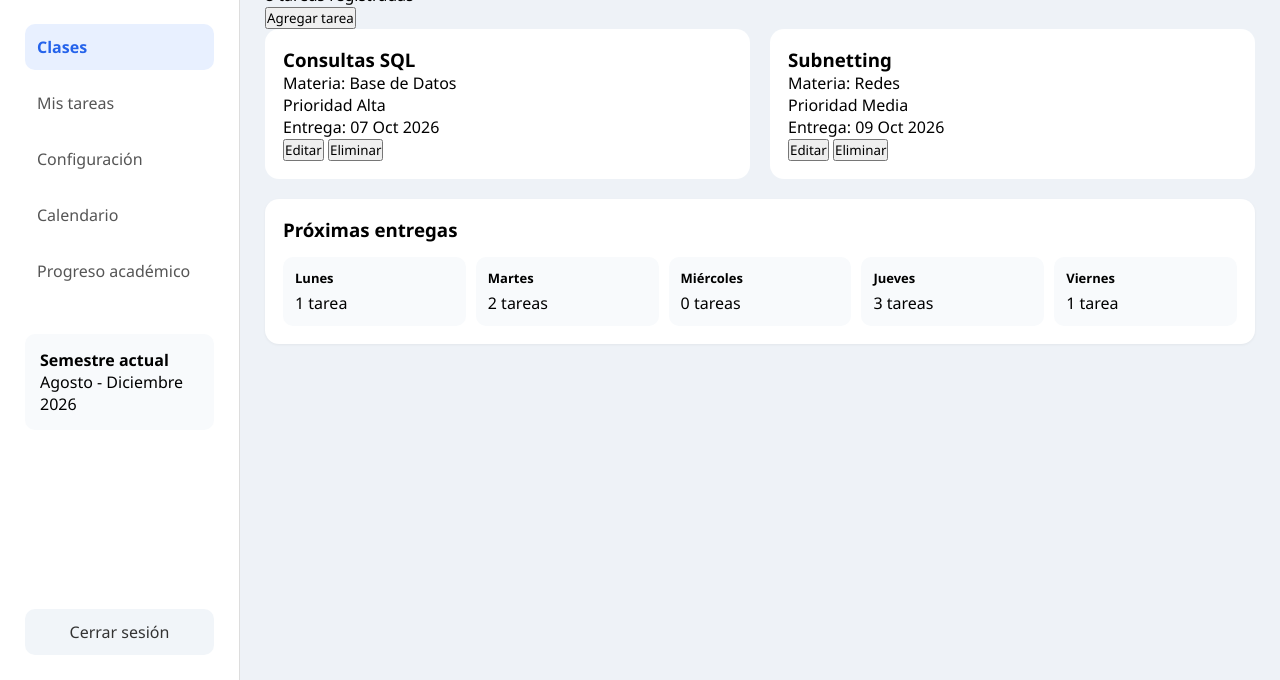
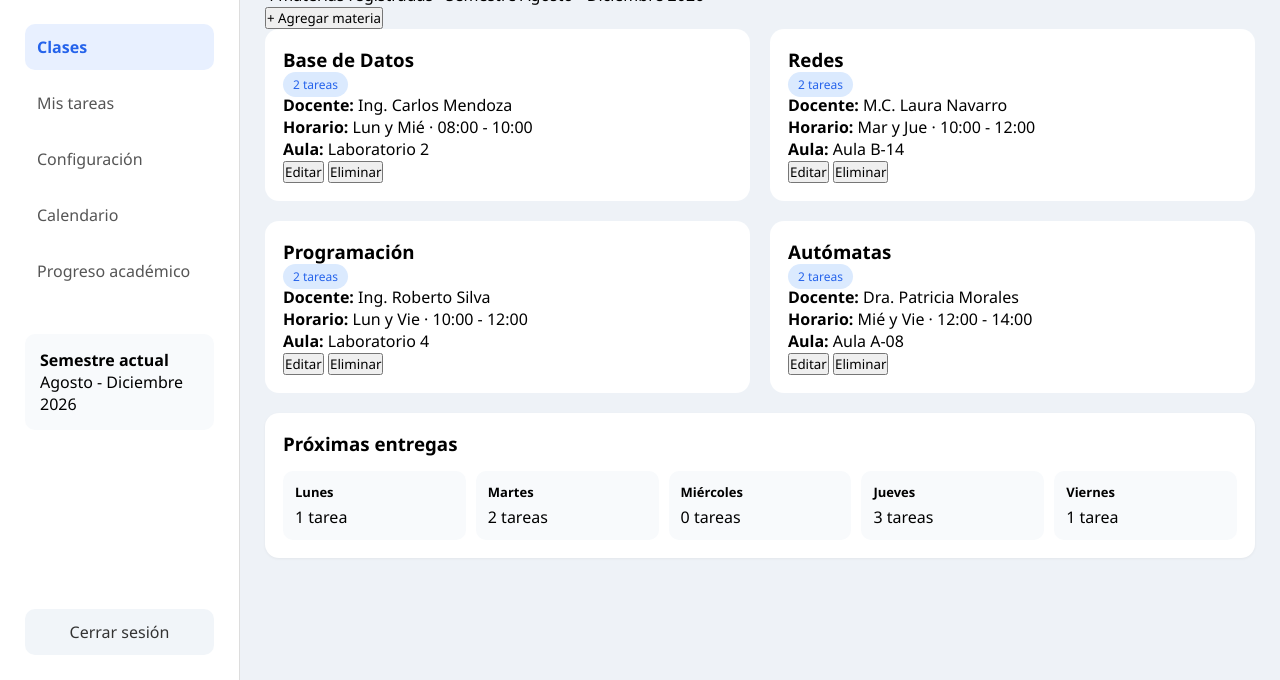
Before and after one commit to jgonzalez24-netizen/gestor-de-tareas, a plain HTML site: page HTML proyecto programación web/Login/Inicio/clases/clases.html in a window 1280 px wide. Shown: the part 120-800 px from the top of the page. Drawn offline with Linux system fonts and the light colour scheme.

Commit message:
UI-10: actualizar vista Clases con tarjetas de materias, docente, horario y aula

```diff
--- a/HTML proyecto programación web/Login/Inicio/clases/clases.html
+++ b/HTML proyecto programación web/Login/Inicio/clases/clases.html
@@ -2,7 +2,7 @@
 <html lang="es">
 <head>
     <meta charset="UTF-8">
-    <title>EduTask</title>
+    <title>EduTask - Clases</title>
     <link rel="stylesheet" href="styleClases.css">
 </head>
 <body>
@@ -15,7 +15,7 @@
 
         <nav>
             <a href="../inicio.html">Inicio</a>
-            <a class="active" href="#"> Clases</a>
+            <a class="active" href="#">Clases</a>
             <a href="../misTareas/misTareas.html">Mis tareas</a>
             <a href="../configuacion/configuracion.html">Configuración</a>
             <a href="../calendario/calendario.html">Calendario</a>
@@ -27,65 +27,90 @@
             <p>Agosto - Diciembre 2026</p>
         </div>
 
-       <a href="../../Login.html" class="logout">Cerrar sesión</a>
+        <a href="../../Login.html" class="logout">Cerrar sesión</a>
     </aside>
 
     <main class="main-content">
 
         <header class="topbar">
             <span>Miércoles 7 de octubre de 2026</span>
-            <span>Estudiante: Jesús Alberto</span>
+            <span><strong>Estudiante:</strong> Jesús Alberto</span>
         </header>
 
         <section class="page-header">
             <div>
-                <h1>Mis tareas</h1>
-                <p>8 tareas registradas</p>
+                <h1>Clases y materias</h1>
+                <p>4 materias registradas · Semestre Agosto - Diciembre 2026</p>
             </div>
 
-            <button class="btn-primary">
-                Agregar tarea
+            <button type="button" class="btn-primary">
+                + Agregar materia
             </button>
         </section>
 
         <section class="tasks-grid">
 
             <div class="task-card">
-                <h3>Consultas SQL</h3>
-
-                <p>Materia: Base de Datos</p>
-
-                <span class="priority alta">
-                    Prioridad Alta
-                </span>
-
-                <p>Entrega: 07 Oct 2026</p>
+                <div class="subject-header">
+                    <h3>Base de Datos</h3>
+                    <span class="badge">2 tareas</span>
+                </div>
+                <p><strong>Docente:</strong> Ing. Carlos Mendoza</p>
+                <p><strong>Horario:</strong> Lun y Mié · 08:00 - 10:00</p>
+                <p><strong>Aula:</strong> Laboratorio 2</p>
 
                 <div class="actions">
-                    <button>Editar</button>
-                    <button>Eliminar</button>
+                    <button type="button" class="btn-edit">Editar</button>
+                    <button type="button" class="btn-delete">Eliminar</button>
                 </div>
             </div>
 
             <div class="task-card">
-                <h3>Subnetting</h3>
-
-                <p>Materia: Redes</p>
-
-                <span class="priority media">
-                    Prioridad Media
-                </span>
-
-                <p>Entrega: 09 Oct 2026</p>
+                <div class="subject-header">
+                    <h3>Redes</h3>
+                    <span class="badge">2 tareas</span>
+                </div>
+                <p><strong>Docente:</strong> M.C. Laura Navarro</p>
+                <p><strong>Horario:</strong> Mar y Jue · 10:00 - 12:00</p>
+                <p><strong>Aula:</strong> Aula B-14</p>
 
                 <div class="actions">
-                    <button>Editar</button>
-                    <button>Eliminar</button>
+                    <button type="button" class="btn-edit">Editar</button>
+                    <button type="button" class="btn-delete">Eliminar</button>
+                </div>
+            </div>
+
+            <div class="task-card">
+                <div class="subject-header">
+                    <h3>Programación</h3>
+                    <span class="badge">2 tareas</span>
+                </div>
+                <p><strong>Docente:</strong> Ing. Roberto Silva</p>
+                <p><strong>Horario:</strong> Lun y Vie · 10:00 - 12:00</p>
+                <p><strong>Aula:</strong> Laboratorio 4</p>
+
+                <div class="actions">
+                    <button type="button" class="btn-edit">Editar</button>
+                    <button type="button" class="btn-delete">Eliminar</button>
+                </div>
+            </div>
+
+            <div class="task-card">
+                <div class="subject-header">
+                    <h3>Autómatas</h3>
+                    <span class="badge">2 tareas</span>
+                </div>
+                <p><strong>Docente:</strong> Dra. Patricia Morales</p>
+                <p><strong>Horario:</strong> Mié y Vie · 12:00 - 14:00</p>
+                <p><strong>Aula:</strong> Aula A-08</p>
+
+                <div class="actions">
+                    <button type="button" class="btn-edit">Editar</button>
+                    <button type="button" class="btn-delete">Eliminar</button>
                 </div>
             </div>
 
         </section>
-
 
         <section class="card weekly-summary">
 
@@ -124,10 +149,7 @@
 
     </main>
 
-
-
-
+</div>
 
 </body>
-
 </html>
```
